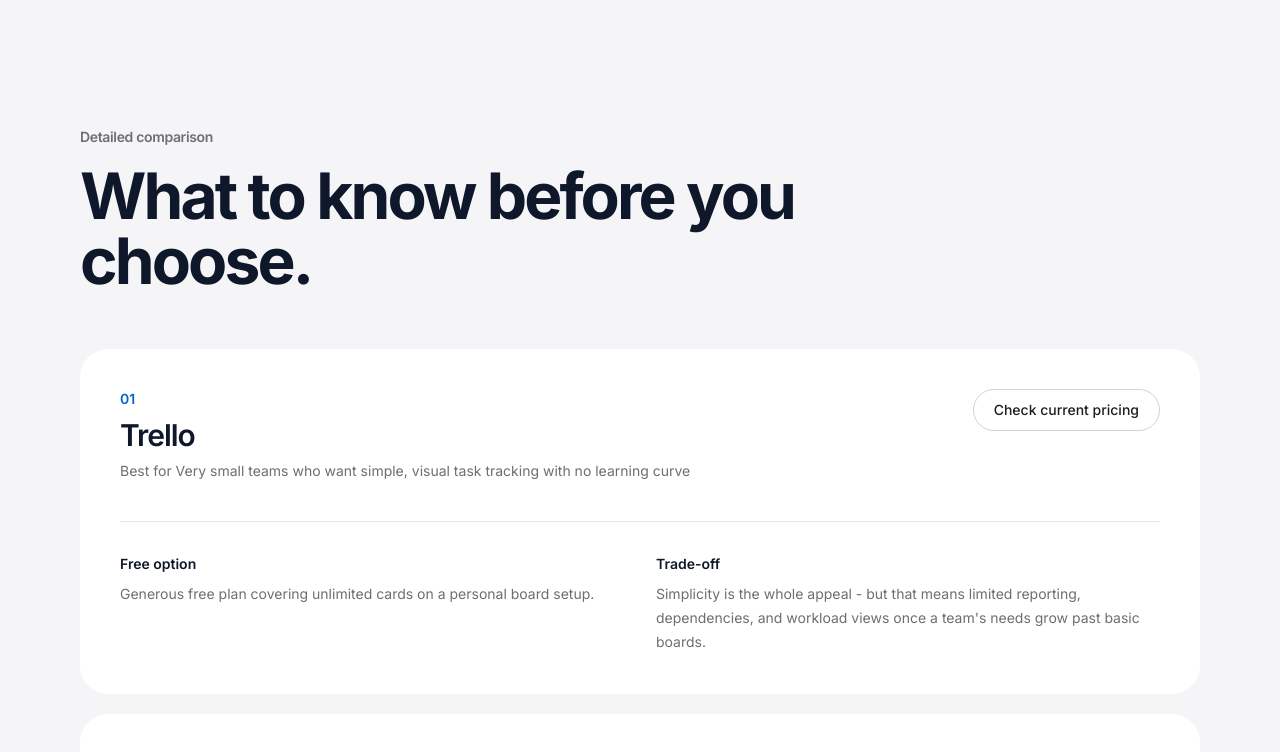
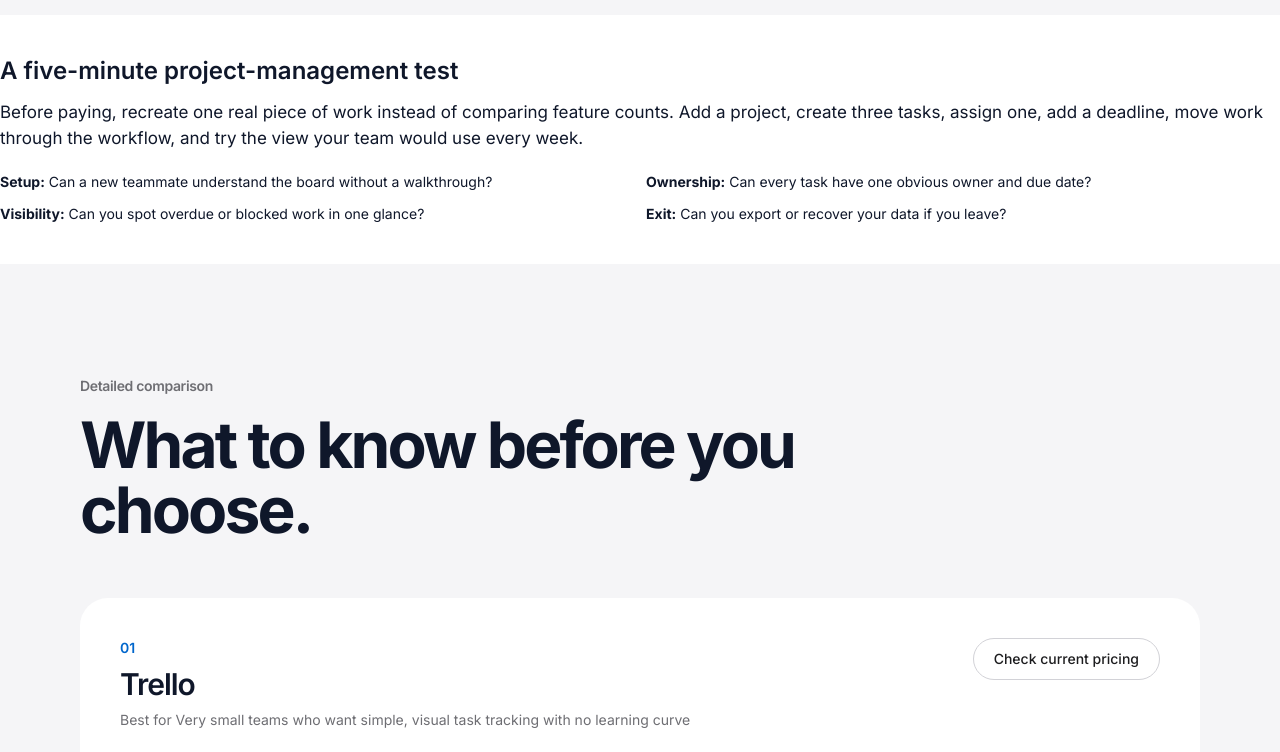
Before and after one commit to LinukaBandara/StackPick, a Next.js app: page /best/project-management-software in a window 1280 px wide. Shown: the part 3061-3813 px from the top of the page. Built offline with nearby package versions, Linux system fonts and the light colour scheme; no server answers.

Commit message:
Add original-value testing guidance

```diff
--- a/app/best/project-management-software/page.tsx
+++ b/app/best/project-management-software/page.tsx
@@ -50,6 +50,19 @@ export default function Page() {
         },
       ]}
       bottomLine="Team under 5 people with simple tasks? Trello's free tier is genuinely enough - don't overbuy. Growing past that and want the safe, well-documented choice? Asana. Want one workspace that does everything and don't mind a setup investment? ClickUp. Running client work with real automation needs? monday.com is worth the higher price there specifically."
-    />
+    >
+      <section className="bg-white">
+        <div className="sp-contain py-10">
+          <h2 className="text-2xl font-semibold">A five-minute project-management test</h2>
+          <p className="mt-3 text-slate-600">Before paying, recreate one real piece of work instead of comparing feature counts. Add a project, create three tasks, assign one, add a deadline, move work through the workflow, and try the view your team would use every week.</p>
+          <ul className="mt-5 grid gap-3 text-sm text-slate-700 md:grid-cols-2">
+            <li><strong>Setup:</strong> Can a new teammate understand the board without a walkthrough?</li>
+            <li><strong>Ownership:</strong> Can every task have one obvious owner and due date?</li>
+            <li><strong>Visibility:</strong> Can you spot overdue or blocked work in one glance?</li>
+            <li><strong>Exit:</strong> Can you export or recover your data if you leave?</li>
+          </ul>
+        </div>
+      </section>
+    </ComparisonArticle>
   );
 }
```
